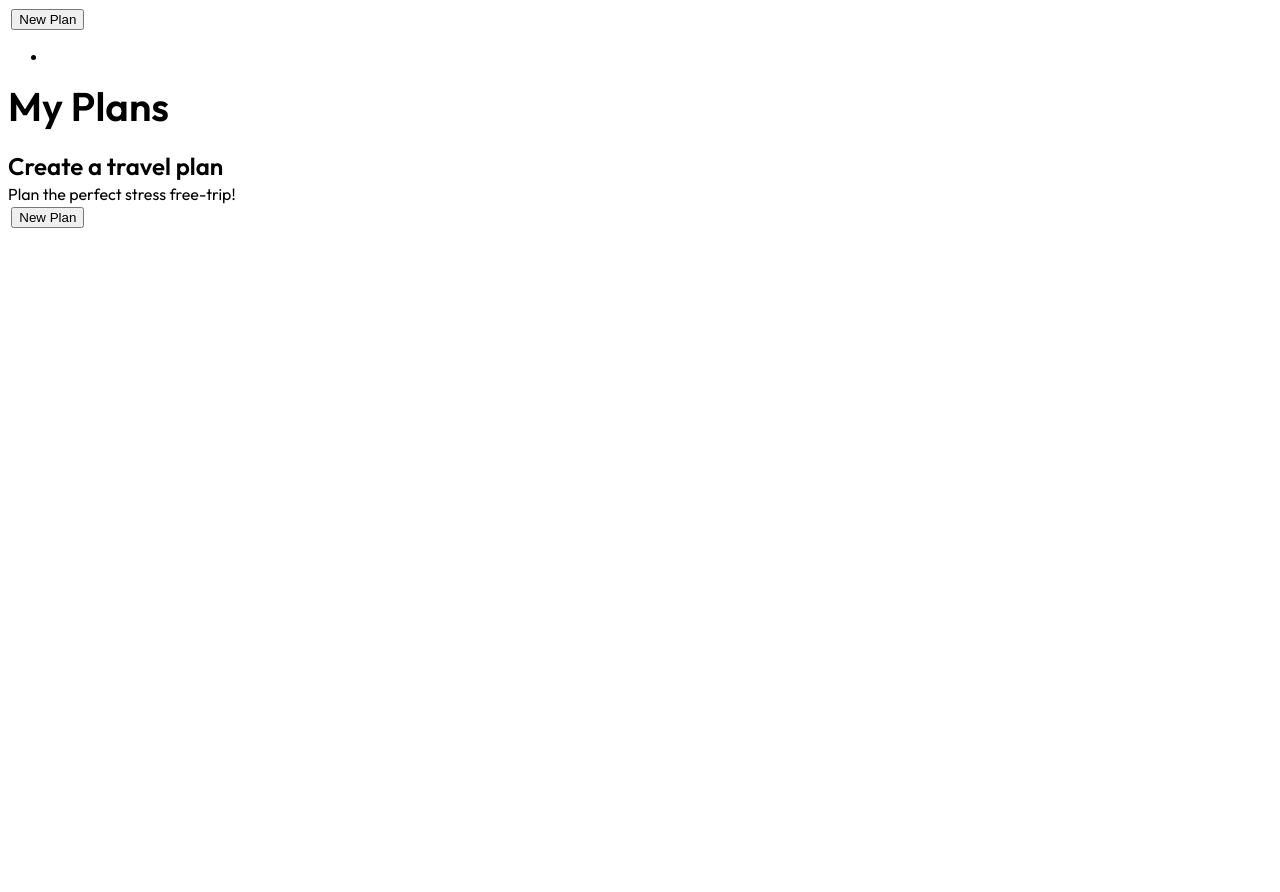
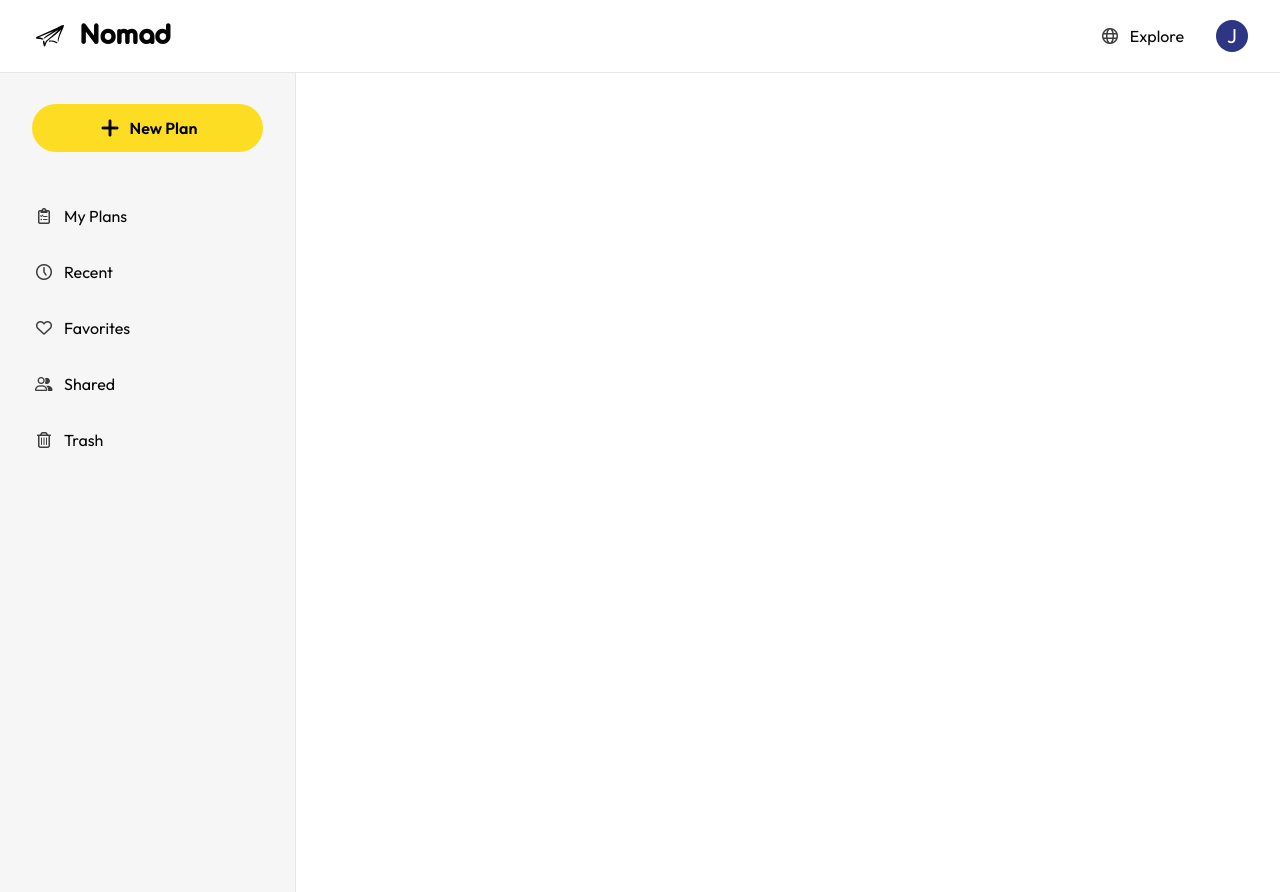
Before and after one commit to amyshinnyshin/nomad, a Node server app: page / in a window 1280 px wide. Run offline with Node 20, Linux system fonts and the light colour scheme; some libraries are stand-ins or nearby versions.

Commit message:
Day 2 - Created Navigation Partials (leftnav and topbar)

```diff
--- a/public/css/styles.css
+++ b/public/css/styles.css
@@ -1,10 +1,17 @@
 :root {
+    --black-50: #F6F6F6;
+    --black-100: #E7E7E7;
+    --black-200: #D1D1D1;
     --black-900: #3D3D3D;
     --black-950: #050505;
+
+    --saffron-400: #FCDD23;
+    --saffron-500: #F6C113;
   }
 
+/* ------------------ Typography Styles------------------ */
 
-body{
+body {
     font-family: Outfit;
     font-style: normal;
 }
@@ -13,51 +20,226 @@ body{
 h1, h2, h3, h4, h5, h6, p{
     font-weight: 600;
     margin: 0px;
+    color: var(--black-950);
 }
 
 
 
-h1{
+h1 {
     font-size: 40px;
     line-height: 48px;
 }
 
 
 
-h2{
+h2 {
     font-size: 32px;
     line-height: 40px;
 }
 
 
 
-h3{
+h3 {
     font-size: 28px;
     line-height: 32px;
 }
 
 
 
-h4{
+h4 {
     font-size: 24px;
     line-height: 32px;
 }
 
 
 
-h5{
+h5 {
     font-size: 20px;
     line-height: 24px;
 }
 
 
-h6{
+h6 {
     font-size: 16px;
     line-height: 24px;
 }
 
-p{
+p {
     font-size: 16px;
     font-weight: 400;
     line-height: 24px;
 }
+
+a {
+    text-decoration: none;
+    color: var(--black-950);
+}
+
+.button-text {
+    font-family: Outfit;
+    font-size: 16px;
+    line-height: 24px;
+    font-weight: 600;
+    margin: 0px;
+}
+
+
+
+
+/* ------------------ Button Styles------------------ */
+.icon-container-default, .icon-default {
+    height: 24px;
+    width: 24px;
+}
+
+
+/* removing the styling of the submit input */
+.input-button {
+    background-color: transparent;
+    border: none;
+    padding: 0px;
+    cursor: pointer;
+}
+
+
+
+
+.primary-button.with-icon {
+    display: flex;
+    padding: 12px 32px;
+    justify-content: center;
+    align-items: flex-start;
+    gap: 8px;
+    border-radius: 24px;
+    background: var(--saffron-400);
+    height: 24px;
+    cursor: pointer;
+}
+
+.primary-button.with-icon:hover {
+    background: var(--saffron-500);
+}
+
+
+.left-nav-add-button {
+    margin: 0px 32px 0px 32px;
+}
+
+
+/* ------------------ Left Navigation ------------------ */
+/* left-nav */
+#left-nav{
+    top: 72px;
+    left: 0;
+    width: 295px;
+    position: fixed;
+    height: calc(100vh - 72px);
+    border-right: 1px solid var(--black-100);
+    background: var(--black-50);
+    padding-top: 32px;
+    display: flex;
+    flex-direction: column;
+    gap: 40px;
+}
+
+
+ul.navigation-menu-group {
+    list-style: none;
+    padding: 0px;
+    margin: 0px;
+    display: flex;
+    flex-direction: column;
+    align-items: flex-start;
+    gap: 8px;
+}
+
+
+li.left-nav-item {
+    display: flex;
+    padding: 12px 24px 12px 32px;
+    margin-right: 32px;
+    align-items: flex-start;
+    align-self: stretch;
+    height: 24px;
+    border-radius: 0px 24px 24px 0px;
+}
+
+
+li.left-nav-item:hover {
+    background-color: var(--black-200);
+}
+
+
+a.left-nav-text-group {
+    display: flex;
+    align-items: flex-start;
+    gap: 8px;
+    height: 24px;
+    align-items: center;
+}
+
+
+
+/* ------------------ Topbar ------------------ */
+#topbar-container {
+    top: 0;
+    left: 0;
+    width: 100vw;
+    position: fixed;
+    border-bottom: 1px solid var(--black-100);
+    z-index: 2;
+}
+
+
+#topbar{
+    display: flex;
+    padding: 16px 32px;
+    justify-content: space-between;
+    align-items: center;
+}
+
+.brand {
+    font-family: Comfortaa;
+    font-size: 24px;
+    font-weight: 700;
+    line-height: 40px;
+    -webkit-text-stroke-width: 2px;
+    display: flex;
+    align-items: center;
+    gap: 8px;
+}
+
+a.brand {
+    height: 40px;
+}
+
+.logo-container-default, .logo-default {
+    height: 40px;
+    width: 40px;
+}
+
+.topbar-item {
+    display: flex;
+    align-items: center;
+    gap: 8px;
+}
+.community-user-group {
+    display: flex;
+    align-items: center;
+    gap: 32px;
+}
+
+.user-wrap {
+    height: 32px;
+    width: 32px;
+    background-color: #2D3682;
+    border-radius: 24px;
+    cursor: pointer;
+}
+
+.user-initials {
+    text-align: center;
+    font-size: 20px;
+    line-height: 32px;
+    color: white;
+}
--- a/views/partials/navigation/leftnav.ejs
+++ b/views/partials/navigation/leftnav.ejs
@@ -1,8 +1,43 @@
-<div class="primary-button with-icon">
-    <img class="icon-default" src="" alt="">
-    <input type="submit" value="New Plan">
+<div id="left-nav">
+    <div class="primary-button with-icon left-nav-add-button">
+        <span><img class="icon-default" src="/img/add-dark.png" alt=""></span>
+        <input class="input-button button-text" type="submit" value="New Plan">
+    </div>
+
+    <ul class="navigation-menu-group">
+        <li class="left-nav-item left-nav-plans">
+            <a class="left-nav-text-group" href="">
+                <span class="icon-container-default"><img class="icon-default" src="/img/plans.png" alt=""></span>
+                My Plans
+            </a>
+        </li>
+
+        <li class="left-nav-item left-nav-recent">
+            <a class="left-nav-text-group" href="">
+                <span class="icon-container-default"><img class="icon-default" src="/img/recent.png" alt=""></span>
+                Recent
+            </a>
+        </li>
+
+        <li class="left-nav-item left-nav-favorites">
+            <a class="left-nav-text-group" href="">
+                <span class="icon-container-default"><img class="icon-default" src="/img/favorites.png" alt=""></span>
+                Favorites
+            </a>
+        </li>
+
+        <li class="left-nav-item left-nav-users">
+            <a class="left-nav-text-group" href="">
+                <span class="icon-container-default"><img class="icon-default" src="/img/users.png" alt=""></span>
+                Shared
+            </a>
+        </li>
+
+        <li class="left-nav-item left-nav-trash">
+            <a class="left-nav-text-group" href="">
+                <span class="icon-container-default"><img class="icon-default" src="/img/trash.png" alt=""></span>
+                Trash
+            </a>
+        </li>
+    </ul>
 </div>
-
-<ul>
-   <li></li>
-</ul>
--- a/views/partials/navigation/topbar.ejs
+++ b/views/partials/navigation/topbar.ejs
@@ -0,0 +1,23 @@
+<section id="topbar-container">
+
+    <div id="topbar">
+    <div class="brand-logo-group">
+        <a class="brand" href="">
+            <span class="logo-container-default"><img class="logo-default" src="/img/nomad-logo.png" alt=""></span>
+            Nomad
+        </a>
+    </div>
+
+    <div class="community-user-group">
+        <a class="topbar-item" href="">
+            <span class="icon-container-default"><img class="icon-default" src="/img/globe.png" alt=""></span>
+                Explore
+        </a>
+        <div class="user-wrap">
+            <div class="user-initials">J</div>
+        </div>
+
+    </div>
+    </div>
+
+</section>
--- a/views/travelPlanForm.ejs
+++ b/views/travelPlanForm.ejs
@@ -1,18 +1,5 @@
 <%- include('partials/header.ejs'); -%>
-<div class="page-header">
-    <h1>My Plans</h1>
-</div>
-<div class="body-container">
-    <form class="empty-state-container" action="">
-        <img src="" alt="">
-        <div class="empty-state-copy">
-            <h4>Create a travel plan</h4>
-            <p>Plan the perfect stress free-trip!</p>
-        </div>
-        <div class="secondary-button with-icon">
-            <img class="icon-default" src="" alt="">
-            <input type="submit" value="New Plan">
-        </div>
-    </form>
-</div>
+
+
+
 <%- include('partials/footer.ejs'); -%>
```
Also changed, not shown: views/homepage.ejs (+16 -0 lines), public/img/add-dark.png (added), public/img/favorites.png (added), public/img/globe.png (added), public/img/launch.png (added), public/img/nomad-logo.png (added), public/img/plans.png (added), public/img/recent.png (added), public/img/trash.png (added), public/img/users.png (added).
